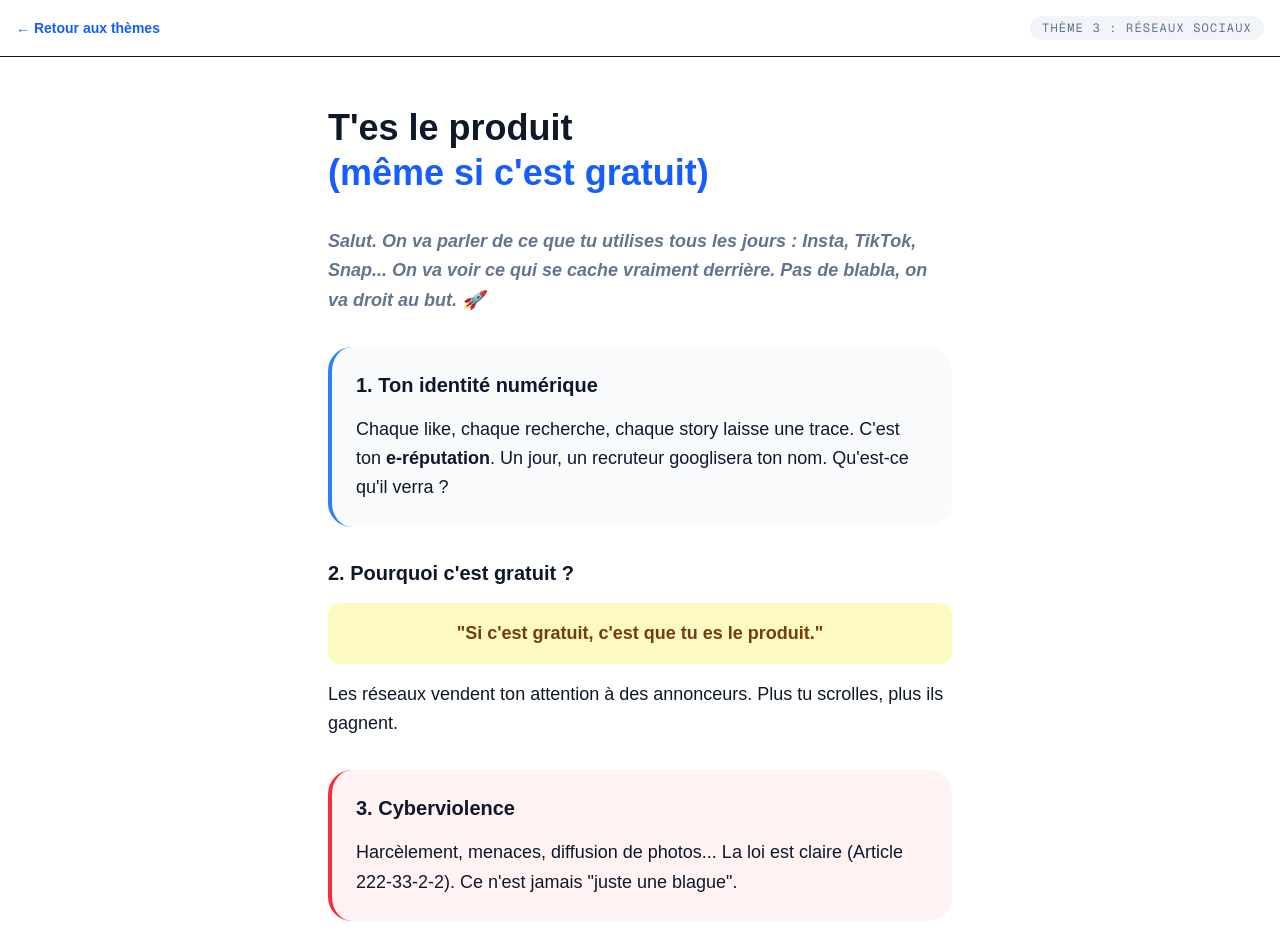
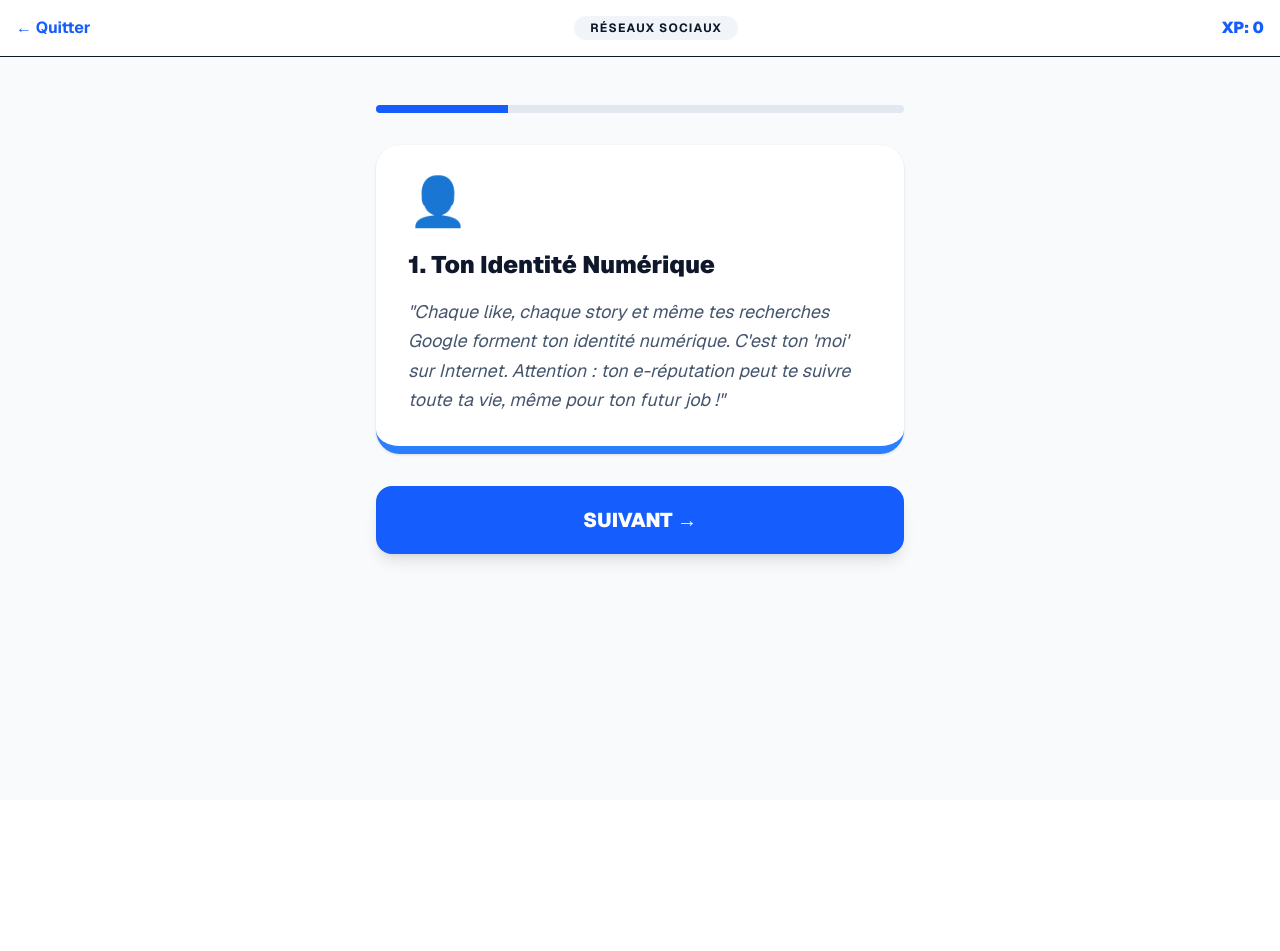
Before and after one commit to mr1968fr/snt-academy, a Next.js app: page /themes/reseaux-sociaux in a window 1280 px wide. Shown: the top 951 px of the page. After the commit the page ends 800 px from the top, so only its background shows below. Built offline with nearby package versions, Linux system fonts and the light colour scheme.

Commit message:
V2 du chapitre Réseaux Sociaux avec XP et Feedback

```diff
--- a/app/themes/reseaux-sociaux/page.tsx
+++ b/app/themes/reseaux-sociaux/page.tsx
@@ -1,117 +1,214 @@
-'use client'; // Obligatoire pour rendre le quiz interactif
+'use client';
 
 import { useState } from 'react';
 import Link from 'next/link';
 
-export default function ReseauxSociaux() {
-  const [currentStep, setCurrentStep] = useState('cours'); // 'cours' ou 'quiz'
+// --- DONNÉES DU COURS ---
+const LESSON_STEPS = [
+  {
+    title: "1. Ton Identité Numérique",
+    content: "Chaque like, chaque story et même tes recherches Google forment ton identité numérique. C'est ton 'moi' sur Internet. Attention : ton e-réputation peut te suivre toute ta vie, même pour ton futur job !",
+    icon: "👤",
+    color: "border-blue-500"
+  },
+  {
+    title: "2. Le Modèle Économique",
+    content: "Pourquoi TikTok ou Insta sont gratuits ? Parce que TU es le produit. Les réseaux vendent ton temps de cerveau et tes données à des publicitaires pour te montrer exactement ce qui va te faire cliquer.",
+    icon: "💰",
+    color: "border-yellow-500"
+  },
+  {
+    title: "3. Le Petit Monde",
+    content: "Savais-tu que tu es relié à n'importe qui sur Terre par seulement 6 personnes ? Sur les réseaux, ce chiffre tombe à 3 ou 4. C'est ce qu'on appelle la théorie du 'Petit Monde'. Tout va très vite !",
+    icon: "🌍",
+    color: "border-green-500"
+  },
+  {
+    title: "4. Cyberviolence & Loi",
+    content: "Le harcèlement en ligne n'est pas une blague, c'est un délit. La loi française punit sévèrement la cyberviolence. Si tu es témoin ou victime, le numéro à retenir est le 3018.",
+    icon: "⚖️",
+    color: "border-red-500"
+  }
+];
+
+const QUIZ_QUESTIONS = [
+  {
+    q: "Qu'est-ce que l'e-réputation ?",
+    options: ["Le nombre de tes abonnés", "L'image que les gens ont de toi en ligne", "Ton mot de passe"],
+    correct: 1,
+    explanation: "C'est la trace globale que tu laisses et comment elle est perçue par les autres (profs, employeurs...)."
+  },
+  {
+    q: "Si un service est gratuit, c'est souvent parce que :",
+    options: ["L'État paie tout", "Tu es le produit (tes données)", "C'est fait par des bénévoles"],
+    correct: 1,
+    explanation: "Tes données personnelles et ton attention sont revendues aux annonceurs."
+  },
+  {
+    q: "Sur les réseaux, combien de personnes nous séparent d'un inconnu ?",
+    options: ["Environ 3 ou 4", "Plus de 100", "Seulement 1"],
+    correct: 0,
+    explanation: "C'est l'expérience du Petit Monde : les réseaux sociaux réduisent la distance entre les humains."
+  }
+];
+
+export default function ReseauxSociauxV2() {
+  const [mode, setMode] = useState<'cours' | 'quiz' | 'resultat'>('cours');
+  const [step, setStep] = useState(0);
+  const [quizIdx, setQuizIdx] = useState(0);
   const [score, setScore] = useState(0);
-  const [showResult, setShowResult] = useState(false);
+  const [selectedAnswer, setSelectedAnswer] = useState<number | null>(null);
+  const [isLocked, setIsLocked] = useState(false);
 
-  const questions = [
-    { q: "Qu'est-ce que l'identité numérique ?", a: "Toutes les traces que tu laisses en ligne", options: ["Seulement ta photo", "Toutes les traces que tu laisses en ligne", "Ton mot de passe"] },
-    { q: "Pourquoi les réseaux sont-ils gratuits ?", a: "Ils vendent ton attention et tes données", options: ["Parce qu'ils sont gentils", "Ils vendent ton attention et tes données", "L'État paie pour nous"] },
-    { q: "La cyberviolence est punie par la loi ?", a: "Oui, c'est dans le Code pénal", options: ["Non, c'est juste internet", "Oui, c'est dans le Code pénal", "Seulement si c'est sur TikTok"] }
-  ];
+  // --- LOGIQUE COURS ---
+  const nextStep = () => {
+    if (step < LESSON_STEPS.length - 1) {
+      setStep(step + 1);
+    } else {
+      setMode('quiz');
+    }
+  };
 
-  const handleAnswer = (isCorrect: boolean) => {
-    if (isCorrect) setScore(score + 1);
+  // --- LOGIQUE QUIZ ---
+  const handleAnswer = (idx: number) => {
+    if (isLocked) return;
+    setSelectedAnswer(idx);
+    setIsLocked(true);
+    if (idx === QUIZ_QUESTIONS[quizIdx].correct) {
+      setScore(score + 1);
+    }
+  };
+
+  const nextQuestion = () => {
+    if (quizIdx < QUIZ_QUESTIONS.length - 1) {
+      setQuizIdx(quizIdx + 1);
+      setSelectedAnswer(null);
+      setIsLocked(false);
+    } else {
+      setMode('resultat');
+    }
   };
 
   return (
-    <div className="min-h-screen bg-white text-slate-900 pb-20">
-      {/* Barre de lecture fixe en haut */}
-      <nav className="sticky top-0 bg-white/80 backdrop-blur-md border-b p-4 flex justify-between items-center z-50">
-        <Link href="/themes" className="text-sm font-bold text-blue-600">← Retour aux thèmes</Link>
-        <div className="text-xs font-mono bg-slate-100 px-3 py-1 rounded-full uppercase tracking-widest text-slate-500">
-          Thème 3 : Réseaux Sociaux
+    <div className="min-h-screen bg-slate-50 text-slate-900 font-sans">
+      {/* HEADER */}
+      <nav className="p-4 bg-white border-b sticky top-0 z-50 flex justify-between items-center">
+        <Link href="/themes" className="text-blue-600 font-bold">← Quitter</Link>
+        <div className="bg-slate-100 px-4 py-1 rounded-full text-xs font-bold uppercase tracking-widest">
+          Réseaux Sociaux
         </div>
+        <div className="text-blue-600 font-black">XP: {score * 50}</div>
       </nav>
 
-      <div className="max-w-2xl mx-auto px-6 pt-12">
-        {currentStep === 'cours' ? (
-          <article className="prose prose-slate">
-            <h1 className="text-4xl font-black mb-8 leading-tight">
-              T'es le produit <br/>
-              <span className="text-blue-600">(même si c'est gratuit)</span>
-            </h1>
+      <div className="max-w-xl mx-auto px-6 py-12">
 
-            <div className="space-y-8 text-lg leading-relaxed">
-              <p className="font-bold text-slate-500 italic">
-                Salut. On va parler de ce que tu utilises tous les jours : Insta, TikTok, Snap...
-                On va voir ce qui se cache vraiment derrière. Pas de blabla, on va droit au but. 🚀
+        {/* --- MODE COURS --- */}
+        {mode === 'cours' && (
+          <div className="space-y-8">
+            <div className="w-full bg-slate-200 h-2 rounded-full overflow-hidden">
+              <div
+                className="bg-blue-600 h-full transition-all duration-500"
+                style={{ width: `${((step + 1) / LESSON_STEPS.length) * 100}%` }}
+              ></div>
+            </div>
+
+            <div className={`p-8 bg-white rounded-3xl border-b-8 shadow-sm transition-all ${LESSON_STEPS[step].color}`}>
+              <div className="text-5xl mb-6">{LESSON_STEPS[step].icon}</div>
+              <h2 className="text-2xl font-black mb-4">{LESSON_STEPS[step].title}</h2>
+              <p className="text-lg text-slate-600 leading-relaxed italic">
+                "{LESSON_STEPS[step].content}"
               </p>
+            </div>
 
-              <section className="bg-slate-50 p-6 rounded-3xl border-l-4 border-blue-500">
-                <h2 className="text-xl font-bold mb-4">1. Ton identité numérique</h2>
-                <p>Chaque like, chaque recherche, chaque story laisse une trace. C'est ton <b>e-réputation</b>. Un jour, un recruteur googlisera ton nom. Qu'est-ce qu'il verra ?</p>
-              </section>
+            <button
+              onClick={nextStep}
+              className="w-full py-5 bg-blue-600 text-white rounded-2xl font-black text-xl hover:bg-blue-700 active:scale-95 transition-all shadow-lg"
+            >
+              {step === LESSON_STEPS.length - 1 ? "PASSER AU QUIZ ⚡️" : "SUIVANT →"}
+            </button>
+          </div>
+        )}
 
-              <section>
-                <h2 className="text-xl font-bold mb-4">2. Pourquoi c'est gratuit ?</h2>
-                <div className="bg-yellow-100 p-4 rounded-xl text-yellow-900 font-bold mb-4 text-center">
-                  "Si c'est gratuit, c'est que tu es le produit."
-                </div>
-                <p>Les réseaux vendent ton attention à des annonceurs. Plus tu scrolles, plus ils gagnent.</p>
-              </section>
+        {/* --- MODE QUIZ --- */}
+        {mode === 'quiz' && (
+          <div className="space-y-8">
+            <div className="text-center">
+              <span className="bg-indigo-100 text-indigo-700 px-3 py-1 rounded-full text-sm font-bold">
+                Question {quizIdx + 1} / {QUIZ_QUESTIONS.length}
+              </span>
+              <h2 className="text-2xl font-black mt-4">{QUIZ_QUESTIONS[quizIdx].q}</h2>
+            </div>
 
-              <section className="bg-red-50 p-6 rounded-3xl border-l-4 border-red-500">
-                <h2 className="text-xl font-bold mb-4">3. Cyberviolence</h2>
-                <p>Harcèlement, menaces, diffusion de photos... La loi est claire (Article 222-33-2-2). Ce n'est jamais "juste une blague".</p>
-              </section>
+            <div className="grid gap-4">
+              {QUIZ_QUESTIONS[quizIdx].options.map((opt, i) => {
+                let bgColor = "bg-white border-slate-200";
+                if (isLocked) {
+                  if (i === QUIZ_QUESTIONS[quizIdx].correct) bgColor = "bg-green-100 border-green-500 text-green-800";
+                  else if (i === selectedAnswer) bgColor = "bg-red-100 border-red-500 text-red-800 opacity-50";
+                  else bgColor = "bg-white border-slate-100 opacity-50";
+                }
+                return (
+                  <button
+                    key={i}
+                    disabled={isLocked}
+                    onClick={() => handleAnswer(i)}
+                    className={`p-5 rounded-2xl border-2 text-left font-bold transition-all ${bgColor} ${!isLocked && 'hover:border-indigo-400'}`}
+                  >
+                    {opt}
+                  </button>
+                );
+              })}
+            </div>
 
-              <div className="bg-blue-600 text-white p-8 rounded-3xl text-center">
-                <h3 className="text-2xl font-bold mb-4">Prêt pour le quiz ?</h3>
-                <p className="mb-6">Voyons si tu as bien suivi. Un badge est à la clé ! 🏆</p>
+            {isLocked && (
+              <div className="bg-white p-6 rounded-3xl border-2 border-indigo-50 shadow-sm animate-in fade-in slide-in-from-bottom-4">
+                <p className="text-slate-600 text-sm mb-4">
+                  <span className="font-bold text-indigo-600 uppercase tracking-tighter mr-2">Le savais-tu ?</span>
+                  {QUIZ_QUESTIONS[quizIdx].explanation}
+                </p>
                 <button
-                  onClick={() => setCurrentStep('quiz')}
-                  className="bg-white text-blue-600 px-8 py-3 rounded-full font-black hover:scale-105 transition-transform"
+                  onClick={nextQuestion}
+                  className="w-full py-4 bg-indigo-600 text-white rounded-xl font-bold hover:bg-indigo-700"
                 >
-                  LANCER LE QUIZ
+                  Continuer
                 </button>
               </div>
+            )}
+          </div>
+        )}
+
+        {/* --- MODE RÉSULTAT --- */}
+        {mode === 'resultat' && (
+          <div className="text-center space-y-8">
+            <div className="bg-white p-10 rounded-[3rem] shadow-xl border-t-8 border-blue-600">
+              <div className="text-7xl mb-6">🏆</div>
+              <h2 className="text-4xl font-black mb-2">Bravo !</h2>
+              <p className="text-slate-500 mb-6 font-bold">Tu as terminé le chapitre.</p>
+
+              <div className="flex justify-center gap-4 mb-8">
+                <div className="bg-slate-50 p-4 rounded-2xl border">
+                  <div className="text-2xl font-black text-blue-600">{score}/{QUIZ_QUESTIONS.length}</div>
+                  <div className="text-xs uppercase text-slate-400 font-bold tracking-widest">Score</div>
+                </div>
+                <div className="bg-slate-50 p-4 rounded-2xl border">
+                  <div className="text-2xl font-black text-indigo-600">+{score * 50}</div>
+                  <div className="text-xs uppercase text-slate-400 font-bold tracking-widest">Points XP</div>
+                </div>
+              </div>
+
+              <div className="p-6 bg-gradient-to-br from-blue-50 to-indigo-50 rounded-3xl border border-blue-100 relative overflow-hidden group">
+                <div className="relative z-10 text-blue-800 font-bold uppercase text-xs tracking-[0.2em] mb-2">Badge Débloqué</div>
+                <div className="relative z-10 text-2xl font-black text-blue-900 uppercase">Expert Social Media</div>
+                <div className="absolute -right-4 -bottom-4 text-8xl opacity-10 grayscale group-hover:grayscale-0 transition-all">📱</div>
+              </div>
             </div>
-          </article>
-        ) : (
-          <div className="py-12">
-            {!showResult ? (
-              <div className="space-y-12 text-center">
-                <h2 className="text-3xl font-black">Question Time ! ⚡️</h2>
-                {questions.map((q, idx) => (
-                  <div key={idx} className="bg-slate-50 p-6 rounded-3xl">
-                    <p className="text-xl font-bold mb-4">{q.q}</p>
-                    <div className="grid gap-3">
-                      {q.options.map((opt) => (
-                        <button
-                          key={opt}
-                          onClick={() => handleAnswer(opt === q.a)}
-                          className="p-4 bg-white border-2 border-slate-200 rounded-xl hover:border-blue-500 active:bg-blue-50 transition-all text-left"
-                        >
-                          {opt}
-                        </button>
-                      ))}
-                    </div>
-                  </div>
-                ))}
-                <button
-                  onClick={() => setShowResult(true)}
-                  className="w-full py-4 bg-slate-900 text-white rounded-2xl font-bold"
-                >
-                  Voir mon score
-                </button>
-              </div>
-            ) : (
-              <div className="text-center py-20 bg-blue-50 rounded-3xl">
-                <h2 className="text-5xl mb-4">🎉</h2>
-                <h3 className="text-3xl font-black mb-2">Ton score : {score} / {questions.length}</h3>
-                <p className="text-slate-600 mb-8">
-                  {score === questions.length ? "Expert ! Tu as débloqué le badge Maître des Réseaux 🏆" : "Pas mal ! Relis encore un peu pour le 100%."}
-                </p>
-                <Link href="/themes" className="bg-blue-600 text-white px-8 py-3 rounded-full font-bold">
-                  Retour aux thèmes
-                </Link>
-              </div>
-            )}
+
+            <Link
+              href="/themes"
+              className="block w-full py-5 bg-slate-900 text-white rounded-2xl font-black text-xl hover:bg-black transition-all"
+            >
+              RETOUR AUX THÈMES
+            </Link>
           </div>
         )}
       </div>
```
